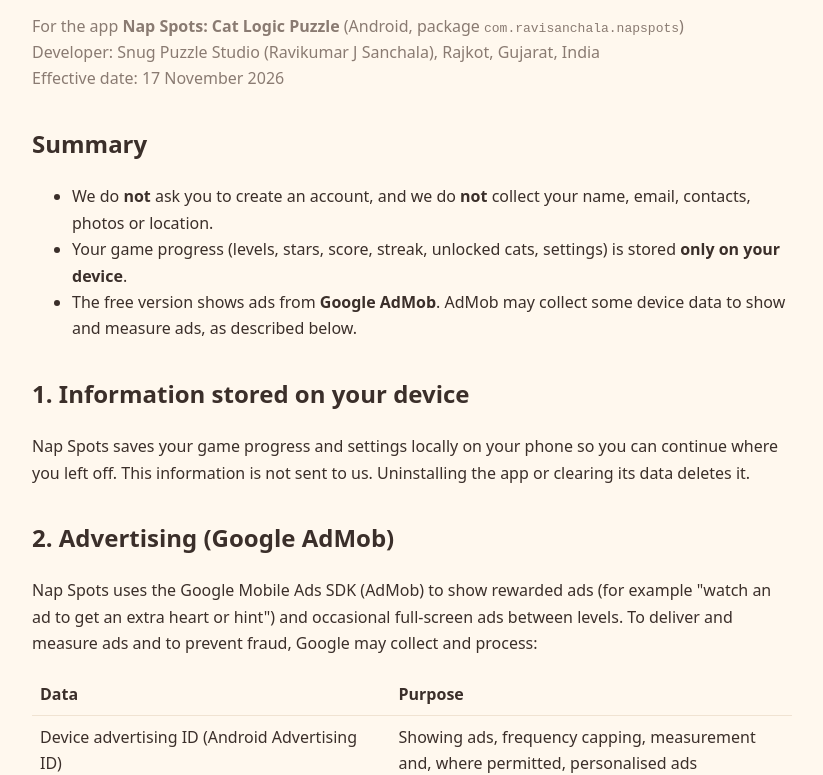
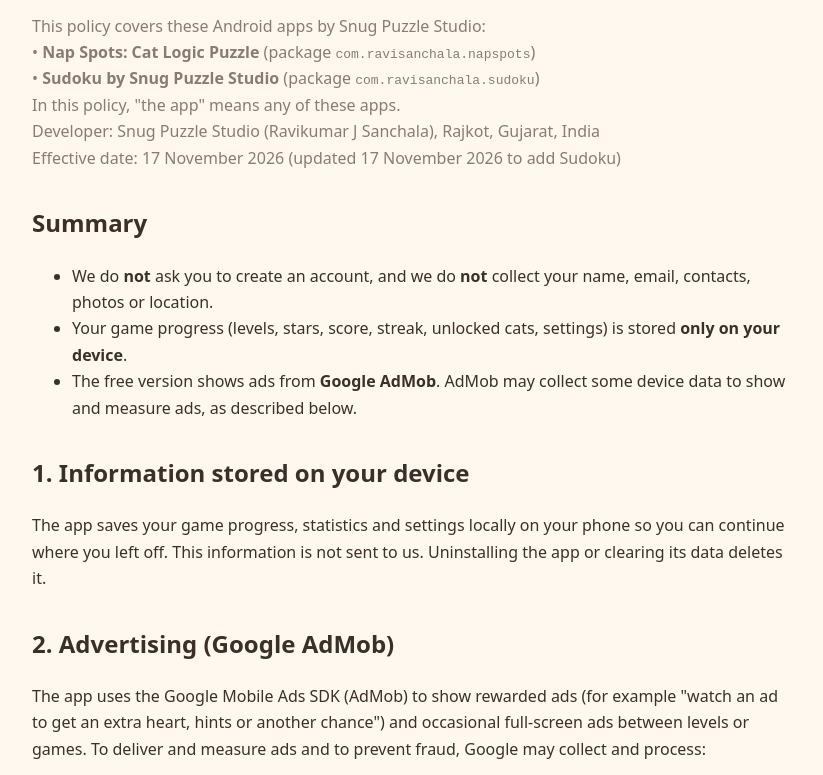
Before and after one commit to RaviSanchala01/RaviSanchala01.github.io, a plain HTML site: page privacy.html in a window 1280 px wide. Shown: the part 160-935 px from the top of the page, without its empty margins (228-1051 px from the left). Drawn offline with Linux system fonts and the light colour scheme.

Commit message:
Add Sudoku to the website and privacy policy
Co-Authored-By: Claude Opus 5.5 <noreply@anthropic.com>
Claude-Session: https://claude.ai/code/session_01PvZioj9wYCDvkBFmPogFsQ

```diff
--- a/privacy.html
+++ b/privacy.html
@@ -3,7 +3,7 @@
 <head>
 <meta charset="utf-8">
 <meta name="viewport" content="width=device-width, initial-scale=1">
-<title>Privacy Policy · Nap Spots · Snug Puzzle Studio</title>
+<title>Privacy Policy · Snug Puzzle Studio apps</title>
 <link rel="icon" href="nap-spots-icon.png">
 <style>
   body { margin:0; font-family: system-ui, -apple-system, "Segoe UI", Roboto, sans-serif; color:#3B2F2A; background:#FFF8EE; }
@@ -17,9 +17,12 @@
 <main>
 <p><a href="index.html">← Snug Puzzle Studio</a></p>
 <h1>Privacy Policy</h1>
-<p class="muted">For the app <strong>Nap Spots: Cat Logic Puzzle</strong> (Android, package <code>com.ravisanchala.napspots</code>)<br>
+<p class="muted">This policy covers these Android apps by Snug Puzzle Studio:<br>
+• <strong>Nap Spots: Cat Logic Puzzle</strong> (package <code>com.ravisanchala.napspots</code>)<br>
+• <strong>Sudoku by Snug Puzzle Studio</strong> (package <code>com.ravisanchala.sudoku</code>)<br>
+In this policy, "the app" means any of these apps.<br>
 Developer: Snug Puzzle Studio (Ravikumar J Sanchala), Rajkot, Gujarat, India<br>
-Effective date: 17 November 2026</p>
+Effective date: 17 November 2026 (updated 17 November 2026 to add Sudoku)</p>
 
 <h2>Summary</h2>
 <ul>
@@ -29,12 +32,12 @@ Effective date: 17 November 2026</p>
 </ul>
 
 <h2>1. Information stored on your device</h2>
-<p>Nap Spots saves your game progress and settings locally on your phone so you can continue where you left off.
+<p>The app saves your game progress, statistics and settings locally on your phone so you can continue where you left off.
 This information is not sent to us. Uninstalling the app or clearing its data deletes it.</p>
 
 <h2>2. Advertising (Google AdMob)</h2>
-<p>Nap Spots uses the Google Mobile Ads SDK (AdMob) to show rewarded ads (for example "watch an ad to get an extra heart or hint")
-and occasional full-screen ads between levels. To deliver and measure ads and to prevent fraud, Google may collect and process:</p>
+<p>The app uses the Google Mobile Ads SDK (AdMob) to show rewarded ads (for example "watch an ad to get an extra heart, hints or another chance")
+and occasional full-screen ads between levels or games. To deliver and measure ads and to prevent fraud, Google may collect and process:</p>
 <table>
   <tr><th>Data</th><th>Purpose</th></tr>
   <tr><td>Device advertising ID (Android Advertising ID)</td><td>Showing ads, frequency capping, measurement and, where permitted, personalised ads</td></tr>
@@ -53,7 +56,7 @@ and the <a href="https://policies.google.com/privacy">Google Privacy Policy</a>.
       You can change them at any time in the app under <em>Settings → Privacy &amp; ad choices</em>.</li>
   <li><strong>Everywhere:</strong> you can reset or delete your advertising ID, or opt out of personalised ads, in your Android settings
       (<em>Settings → Google → Ads</em> or <em>Settings → Privacy → Ads</em>, depending on your device).</li>
-  <li>If you buy "Remove ads" (when available), full-screen ads between levels are turned off. Optional rewarded ads may still be offered.</li>
+  <li>If you buy "Remove ads" (when available), full-screen ads between levels or games are turned off. Optional rewarded ads may still be offered.</li>
 </ul>
 
 <h2>4. In-app purchases</h2>
@@ -61,7 +64,7 @@ and the <a href="https://policies.google.com/privacy">Google Privacy Policy</a>.
 Google Play tells the app only whether a purchase was made, so it can unlock the item.</p>
 
 <h2>5. Children</h2>
-<p>Nap Spots is designed for a general audience of adults and teenagers and is not directed at children under 13.
+<p>Our apps are designed for a general audience of adults and teenagers and is not directed at children under 13.
 We do not knowingly collect personal information from children. If you believe a child has provided personal information through the app,
 contact us and we will help remove it.</p>
 
```
Also changed, not shown: index.html (+9 -0 lines).
